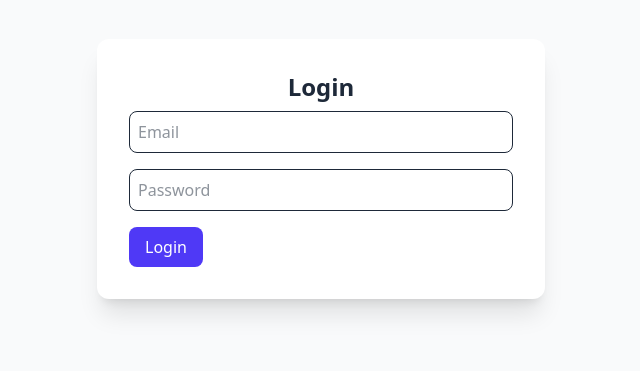
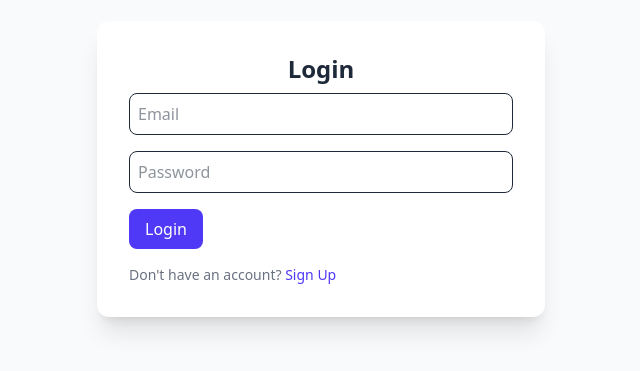
Before and after one commit to therealtomisin/ticketer-frontend, a Vue app: page /login in a window 1280 px wide. Shown: the part 231-602 px from the top of the page, without its empty margins (319-959 px from the left). Built offline with nearby package versions, Linux system fonts and the light colour scheme; no server answers; what vue-toast-notification would draw is missing.

Commit message:
chore: signup ui

```diff
--- a/src/components/forms/LoginForm.vue
+++ b/src/components/forms/LoginForm.vue
@@ -8,6 +8,10 @@
       class="w-full p-2 border rounded"
     />
     <button type="submit" class="bg-indigo-600 text-white px-4 py-2 rounded">Login</button>
+
+    <p class="text-sm text-gray-500">
+      Don't have an account? <router-link to="/signup" class="text-indigo-600">Sign Up</router-link>
+    </p>
   </form>
 </template>
 
```
